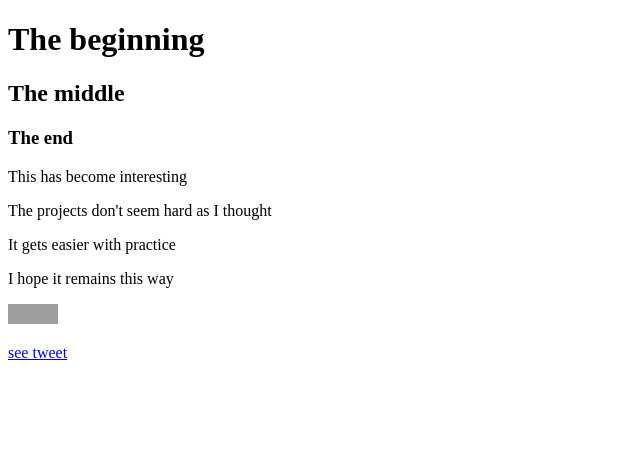
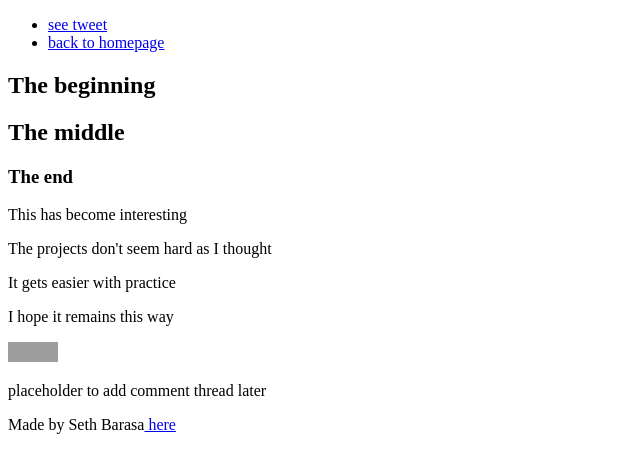
Before and after one commit to barasa001/alu-web-development, a plain HTML site: page html_basic/index.html in a window 1280 px wide. Shown: the whole page, without its empty margins (0-640 px from the left). Drawn offline with Linux system fonts and the light colour scheme; grey boxes are pictures that could not be loaded.

Commit message:
Update index.html

```diff
--- a/html_basic/index.html
+++ b/html_basic/index.html
@@ -4,6 +4,15 @@
         <title>MY FIRST PROJECT</title>
     </head>
     <body>
+        <header>
+            <ul>
+                <li><a href=file:///C:/Users/user/.vscode/html%20project/tweets.html>see tweet</a></li>
+                <li><a href="file:///C:/Users/user/.vscode/html%20project/index.html">back to homepage</a></li>
+            </ul>
+        </header>
+        <main>
+            <article>
+
                 <h1>The beginning</h1>
 	            <h2>The middle</h2>
 	            <h3>The end</h3>
@@ -12,6 +21,14 @@
 	            <p>It gets easier with practice</p>
 	            <p>I hope it remains this way<p>
 	            <a href=https://html.image.com><img alt="logo" src="https://images.app.goo.gl/Mg9WCJPNtrUSk2Tm6" width="50" height="20"></a>
-	<p><a href=file:///C:/Users/user/.vscode/html%20project/tweets.html>see tweet</a></p>
+            </article>
+            <aside>
+                <p>placeholder to add comment thread later</p>
+            </aside>
+        </main>
+        <footer>
+            <p>Made by Seth Barasa<a href="https://medium.com/@s.wanyonyi" target="_blank"> here</a></p>
+        </footer>
     </body>
+
 </html>
```
Lines whose indentation alone changed are shown as unchanged.
